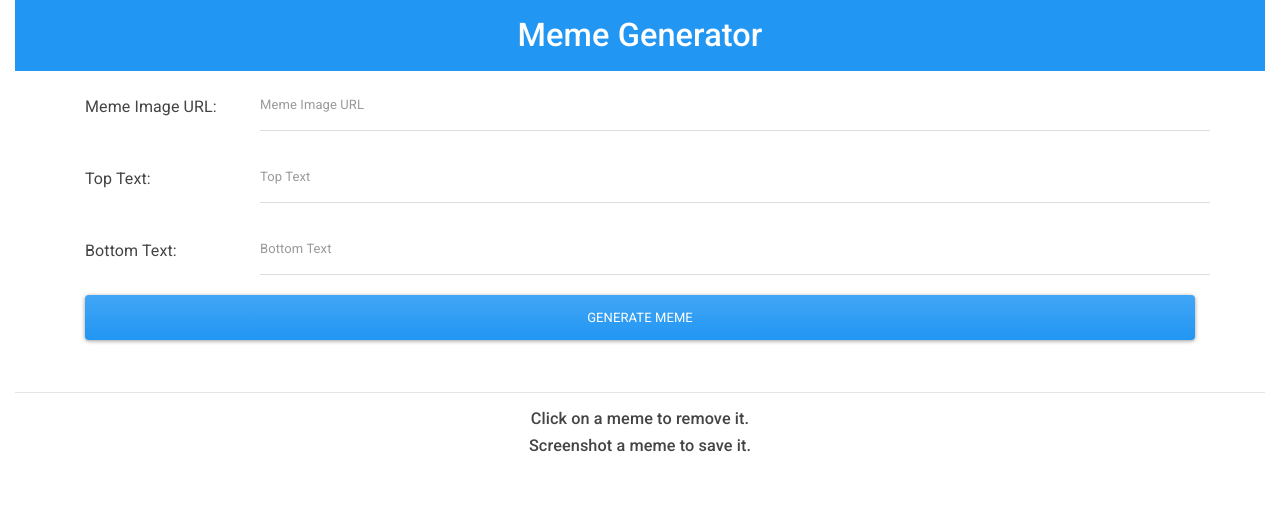
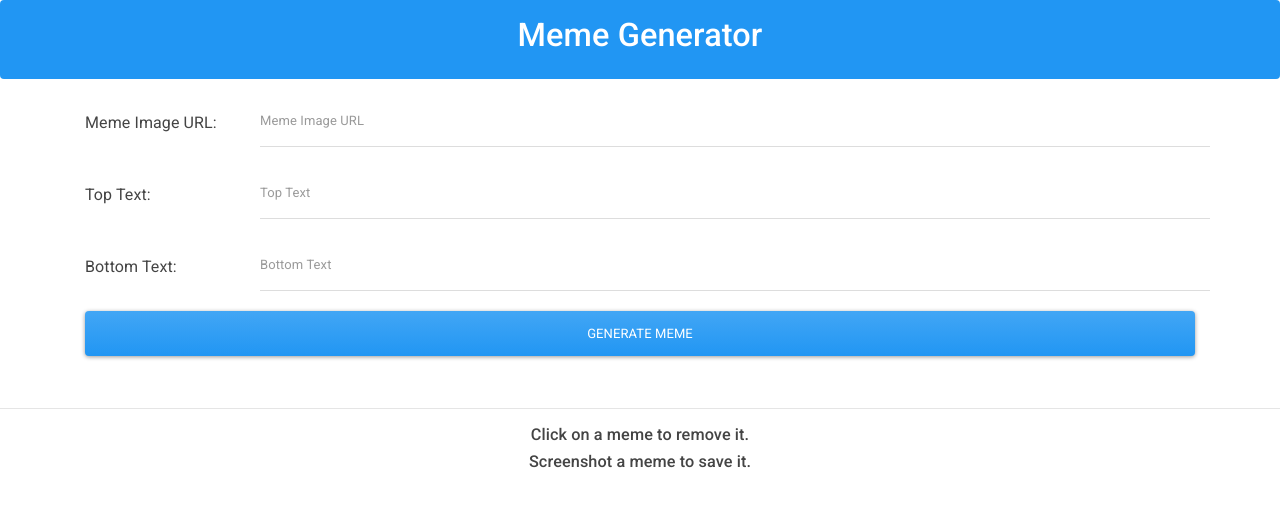
Before and after one commit to SpiffyUrsa/meme_gen, a plain HTML site: page index.html in a window 1280 px wide. Drawn offline with nearby package versions, Linux system fonts and the light colour scheme.

Commit message:
second revision

```diff
--- a/index.html
+++ b/index.html
@@ -10,9 +10,9 @@
     <title>Meme Generator</title>
 </head>
 <body class="bg-light">
-    <div class="container-fluid">
-        <header id="header">
-            <h1 class="text-center bg-primary text-light py-3">Meme Generator</h1>
+
+        <header id="header" class="bg-primary py-3 mb-3 container-fluid rounded">
+            <h1 class="text-center text-light">Meme Generator</h1>
         </header>
         <section id="gen-fields" class="container">
             <form id="meme-form">
@@ -39,7 +39,7 @@
             <h5 class="text-center">Click on a meme to remove it.</h5>
             <h5 class="text-center">Screenshot a meme to save it.</h5>
         </section>
-    </div>
+
     <script src="https://code.jquery.com/jquery-3.5.1.slim.min.js" integrity="sha384-DfXdz2htPH0lsSSs5nCTpuj/zy4C+OGpamoFVy38MVBnE+IbbVYUew+OrCXaRkfj" crossorigin="anonymous"></script>
     <script src="https://cdn.jsdelivr.net/npm/popper.js@1.16.0/dist/umd/popper.min.js" integrity="sha384-Q6E9RHvbIyZFJoft+2mJbHaEWldlvI9IOYy5n3zV9zzTtmI3UksdQRVvoxMfooAo" crossorigin="anonymous"></script>
     <script src="https://stackpath.bootstrapcdn.com/bootstrap/4.5.0/js/bootstrap.min.js" integrity="sha384-OgVRvuATP1z7JjHLkuOU7Xw704+h835Lr+6QL9UvYjZE3Ipu6Tp75j7Bh/kR0JKI" crossorigin="anonymous"></script>
```
